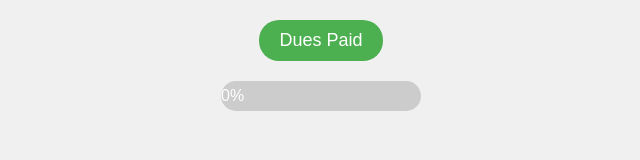
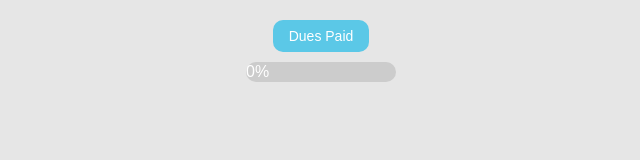
Before and after one commit to Orgmist254/dues-paid, a plain HTML site: page index.html in a window 1280 px wide. Shown: the whole page, without its empty margins (319-959 px from the left). Drawn offline with Linux system fonts and the light colour scheme.

Commit message:
Update index.html

```diff
--- a/index.html
+++ b/index.html
@@ -3,7 +3,7 @@
 <head>
   <style>
     body {
-      background-color: #f0f0f0; /* Background color for relaxation */
+      background-color: #E6E6E6; /* Light gray background for relaxation */
       font-family: Arial, sans-serif;
     }
     #container {
@@ -11,28 +11,28 @@
       margin-top: 20px;
     }
     #button {
-      background-color: #4CAF50; /* Relaxing green color for the button */
+      background-color: #5BC8E7; /* Relaxing turquoise color for the button */
       color: white;
-      padding: 10px 20px;
+      padding: 8px 16px;
       border: none;
-      border-radius: 20px;
+      border-radius: 10px;
       cursor: pointer;
-      font-size: 18px;
+      font-size: 14px;
     }
     #progress-bar-container {
-      width: 200px;
-      height: 30px;
-      background-color: #ccc; /* Gray background for the progress bar container */
-      border-radius: 15px;
-      margin: 20px auto;
+      width: 150px;
+      height: 20px;
+      background-color: #ccc; /* Light gray background for the progress bar container */
+      border-radius: 10px;
+      margin: 10px auto;
     }
     #progress-bar {
       height: 100%;
-      background-color: #2196F3; /* Relaxing blue color for the progress bar */
+      background-color: #61A3A6; /* Light blue color for the progress bar */
       width: 0;
-      border-radius: 15px;
+      border-radius: 10px;
       text-align: center;
-      line-height: 30px;
+      line-height: 20px;
       color: white;
     }
   </style>
```
